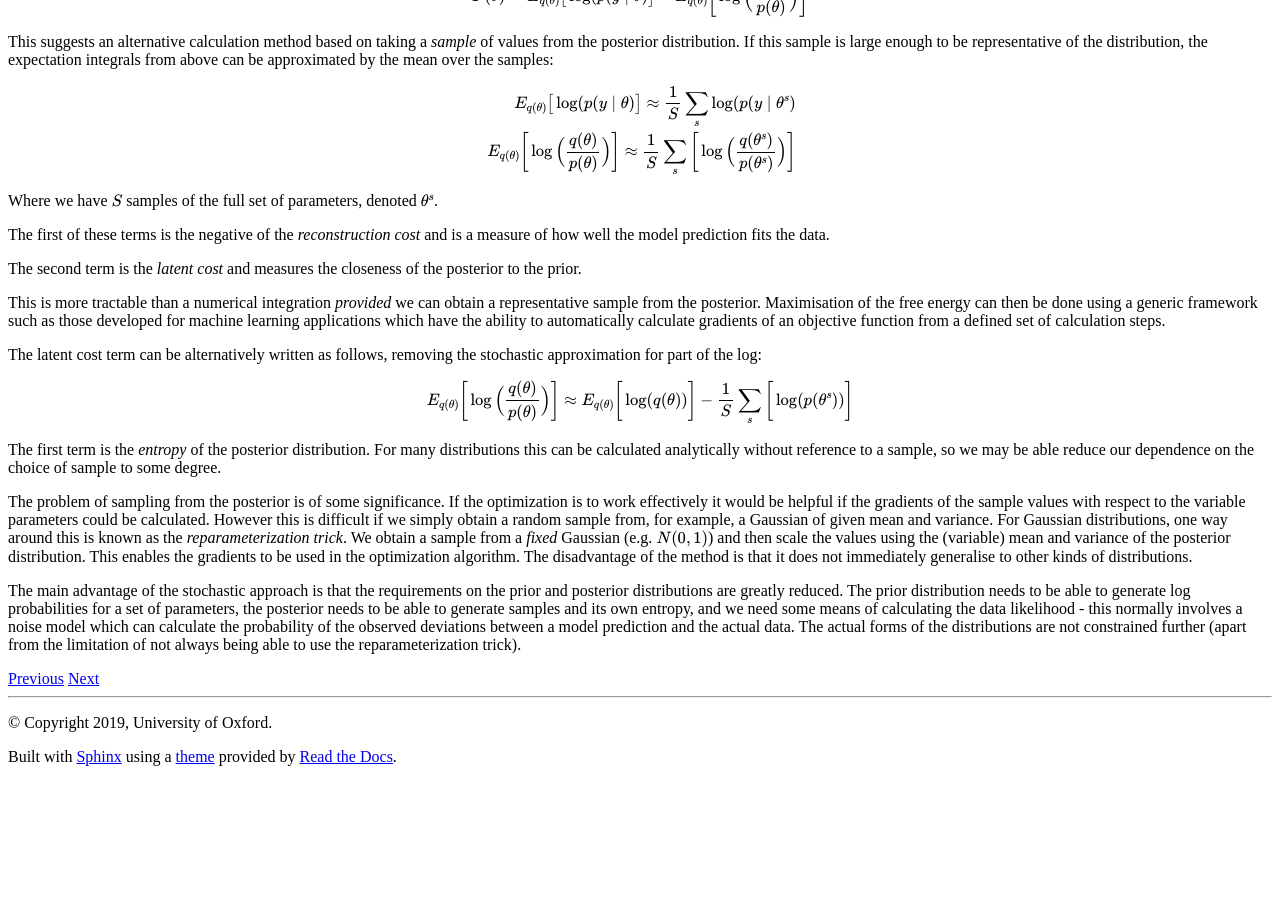
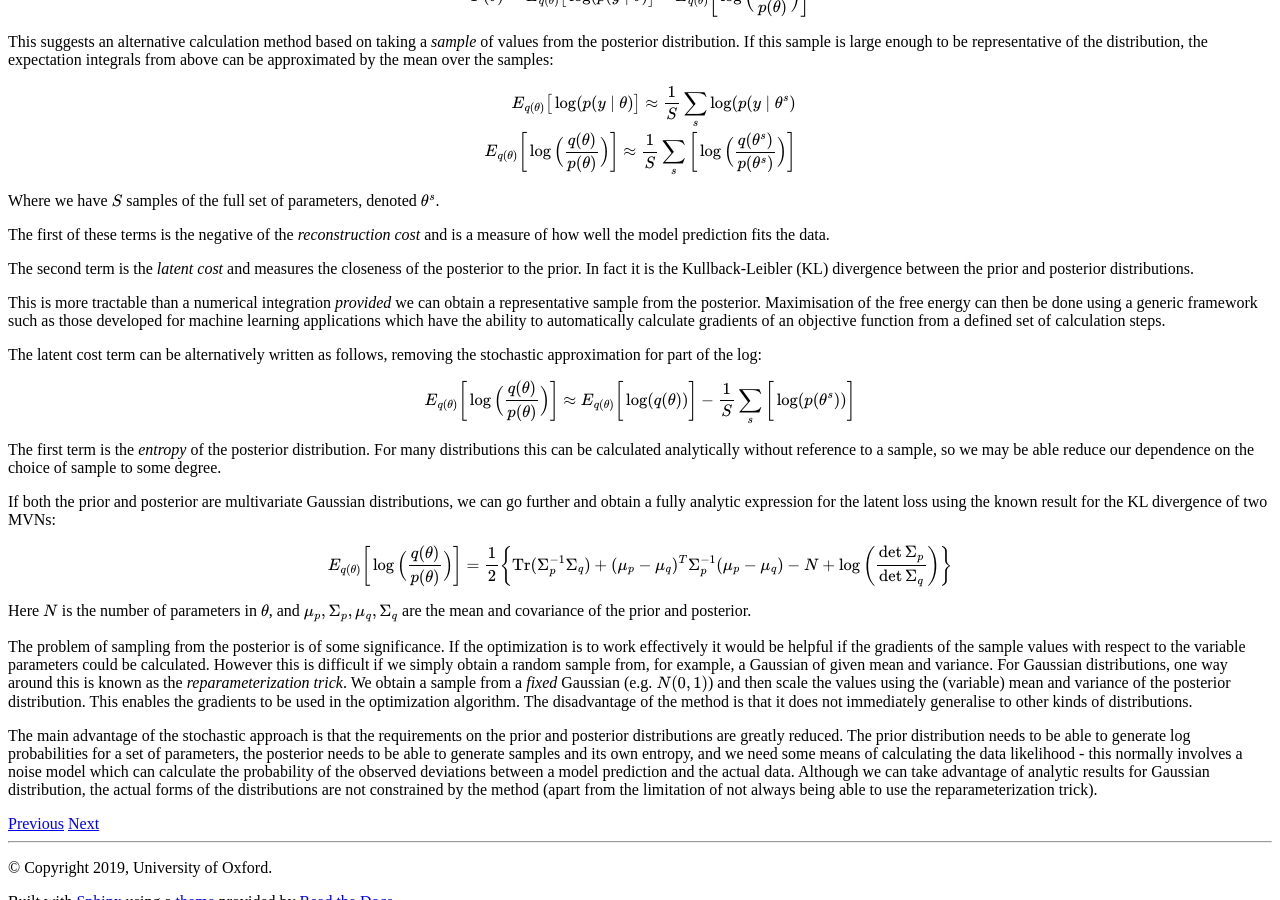
Before and after one commit to ibme-qubic/svbdoc, a Sphinx documentation site: the page built from doc/theory.rst, in a window 1280 px wide and 900 px high, scrolled down 1430 px. Built offline with Sphinx 7.4.7 and the Read the Docs theme 2.0.0, drawn with Linux system fonts in a browser that asks for light colours; pages that are not in the unit, such as notebooks, are missing from menus; before the commit the page ends 2204 px from its top, so only the background shows below that.

```diff
--- a/doc/theory.rst
+++ b/doc/theory.rst
@@ -109,7 +109,8 @@ The first of these terms is the negative of the *reconstruction cost* and is a m
 how well the model prediction fits the data.
 
 The second term is the *latent cost* and measures the closeness of the posterior
-to the prior.
+to the prior. In fact it is the Kullback-Leibler (KL) divergence between the
+prior and posterior distributions.
 
 This is more tractable than a numerical integration *provided* we can obtain
 a representative sample from the posterior. Maximisation of the free energy
@@ -127,6 +128,18 @@ for part of the log:
 The first term is the *entropy* of the posterior distribution. For many distributions this
 can be calculated analytically without reference to a sample, so we may be able reduce our
 dependence on the choice of sample to some degree.
+
+If both the prior and posterior are multivariate Gaussian distributions, we can
+go further and obtain a fully analytic expression for the latent loss using the known
+result for the KL divergence of two MVNs:
+
+.. math::
+
+    E_{q(\theta)} \bigg[ \log \Big( \frac{q(\theta)}{p(\theta)} \Big) \bigg] = \frac{1}{2} \bigg\{ \mathrm{Tr}(\Sigma_p^{-1} \Sigma_q) + (\mu_p - \mu_q)^T\Sigma_p^{-1}(\mu_p - \mu_q) - N + \log\bigg( \frac{\det \Sigma_p}{\det \Sigma_q} \bigg)  \bigg\}
+
+Here :math:`N` is the number of parameters in :math:`\theta`, and
+:math:`\mu_p, \Sigma_p, \mu_q, \Sigma_q` are the mean and covariance of the
+prior and posterior.
 
 The problem of sampling from the posterior is of some significance. If the
 optimization is to work effectively it would be helpful if the gradients
@@ -147,6 +160,7 @@ parameters, the posterior needs to be able to generate samples and its
 own entropy, and we need some means of calculating the data likelihood
 - this normally involves a noise model which can calculate the
 probability of the observed deviations between a model prediction
-and the actual data. The actual forms of the distributions are not
-constrained further (apart from the limitation of not always being able to use
+and the actual data. Although we can take advantage of analytic results for
+Gaussian distribution, the actual forms of the distributions are not
+constrained by the method (apart from the limitation of not always being able to use
 the reparameterization trick).
```
Also changed, not shown: doc/implementation.rst (+10 -0 lines), doc/images/best_cost_lr.png, doc/images/best_cost_lr_asl_rpts.png, doc/images/best_cost_ss.png (added), doc/images/conv_ss.png (added), doc/images/conv_ss_amp1.png (added), doc/images/conv_ss_amp2.png (added), doc/images/conv_ss_param.png (added), doc/images/conv_ss_r1.png (added), doc/images/conv_ss_r2.png (added), 2 other files.
